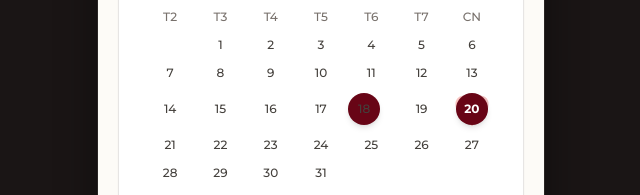
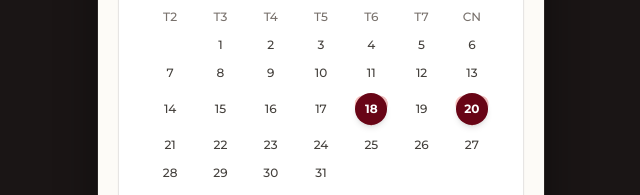
Before and after one commit to sonty012345-spec/WebCuoi, a plain HTML site: page index.html in a window 1280 px wide. Shown: the part 1545-1740 px from the top of the page, 319-959 px from the left. Drawn offline with nearby package versions, Linux system fonts and the light colour scheme; a web font is replaced by a local one.

Commit message:
Sua lai file index.html

```diff
--- a/index.html
+++ b/index.html
@@ -261,7 +261,10 @@
                         <div class="py-1">2</div><div class="py-1">3</div><div class="py-1">4</div><div class="py-1">5</div><div class="py-1">6</div>
                         <div class="py-1">7</div><div class="py-1">8</div><div class="py-1">9</div><div class="py-1">10</div><div class="py-1">11</div><div class="py-1">12</div><div class="py-1">13</div>
                         <div class="py-1">14</div><div class="py-1">15</div><div class="py-1">16</div><div class="py-1">17</div>
+                        <div class="relative py-1 flex items-center justify-center font-bold text-white">
                             <span class="w-8 h-8 bg-wine-custom rounded-full flex items-center justify-center shadow-md z-10">18</span>
+                            <span class="absolute text-red-500/30 text-3xl font-serif">❤️</span>
+                        </div>
                         <div class="py-1">19</div>
                         <div class="relative py-1 flex items-center justify-center font-bold text-white">
                             <span class="w-8 h-8 bg-wine-custom rounded-full flex items-center justify-center shadow-md z-10">20</span>
```
